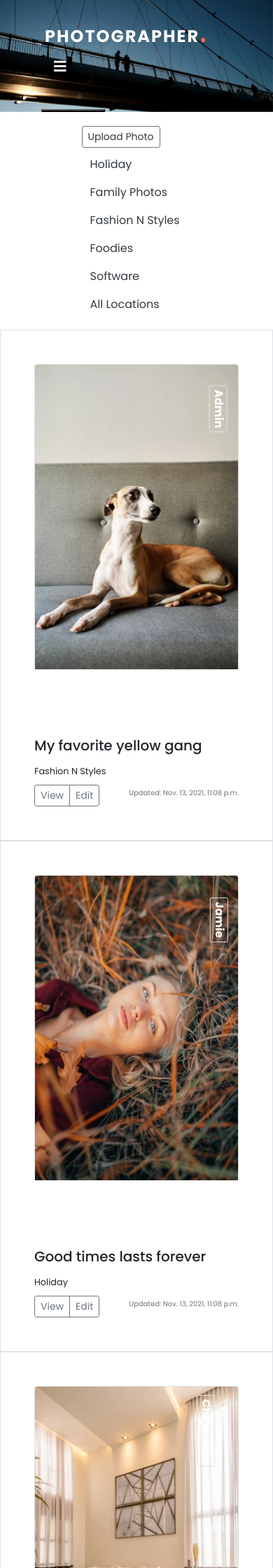
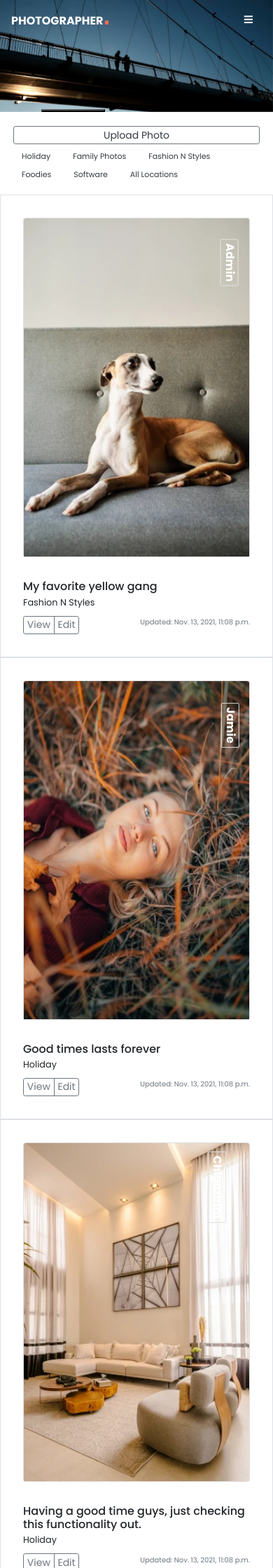
Before and after one commit to ai-dev-official/Photographer-Web-App-in-Django, a Django app: page / in a window 390 px wide. Shown: the top 2240 px of the page at 70% size. Run offline with Django 3.2, Linux system fonts and the light colour scheme; a user stored in the database is signed in; data comes from the database, SQL or seed files in the repository; both versions use the stored data as it was after the commit; some libraries are stand-ins or nearby versions.

Commit message:
Added Responsiveness

```diff
--- a/static/css/custom.css
+++ b/static/css/custom.css
@@ -807,3 +807,157 @@ main .main-login, main .btn {
   .navbar-expand-lg .navbar-nav .nav-link {
     margin-right: 20px;
   }
+
+
+
+  @media screen and ( min-width: 200px){
+
+    #logo {
+      font-size: 16px;
+      letter-spacing: 0;
+    }
+
+    nav .fa {
+      font-size: 14px;
+    }
+
+    .nave-menu{
+      margin-left: 0;
+      margin-right: 0;
+      margin-top: -20px;
+    }
+
+    .navbar .mx-5 {
+      margin-left: 0 !important;
+      margin-right: 0 !important;
+    }
+
+    .navbar-brand {
+      padding-top: 0;
+    }
+
+    .navbar-collapse:active {
+      background: white;
+      padding: 16px;
+      border: 1px solid #ddd;
+    }
+
+    .sticky #logo {
+      margin-top: -8px;
+    }
+
+    .col3-remove {
+      width: 1  !important;
+    }
+
+    .col6-add {
+      flex: 0 0 100% !important;
+      max-width: 100% !important;
+      width: 100% !important;
+      line-height: 10px !important;
+      font-size: 11px !important;
+    }
+
+    .btn-add-col{
+      width: 100%;
+    }
+
+    .card-m-add {
+      margin: 1rem !important;
+    }
+
+    .p-gallery .p-5 {
+        padding: 0 !important;
+    }
+
+    .card-title {
+      font-size: 1rem;
+      margin-bottom: 0;
+    }
+
+    .navbar-nav .nav-link {
+      font-size: 14px;
+      line-height: 12px;
+    }
+
+    .photo-date {
+
+      margin-left: 40px;
+    }
+
+    .btn-group-sm > .btn, .btn-sm {
+      padding: .1rem .3rem;
+    }
+
+    .sect-img {
+      display: none;
+    }
+
+    .footer {
+      padding: 2rem 0 !important;
+    }
+
+    .footer-h5 {
+      font-size: 1rem;
+    }
+
+    .footer-btn {
+      margin: 1rem 0 !important;
+    }
+
+    footer ul li, footer ul li a {
+      font-size: 12px !important;
+    }
+
+    .copyright {
+      margin-left: 14px;
+    }
+
+    .nav_button {
+      font-size: 14px;
+    }
+
+  }
+
+  @media screen and (min-width:300px){
+
+    .card-m-add {
+      margin: 2rem !important;
+    }
+
+    .footer {
+      padding: 2rem .9rem !important;
+    }
+
+  }
+
+
+
+  @media screen and (min-width:578px){
+    .btn-add-col{
+      width: 9rem !important;
+    }
+
+    .display-1 {
+      font-size: 4rem;
+
+    }
+
+    .sect-img {
+      display: none;
+    }
+
+
+  }
+
+  @media screen and (min-width:1024px){
+
+    .card-m-add {
+      margin: 3rem !important;
+    }
+
+    .col6-add {
+      margin-left: 3.5rem;
+    }
+
+  }
--- a/templates/base.html
+++ b/templates/base.html
@@ -24,7 +24,7 @@
 
   <header class="header">
     <nav class="navbar navbar-expand-lg fixed-top py-3">
-      <div class="container-fluid mx-5">
+      <div class="container-fluid mx-5 nave-menu">
         <a href="{% url 'gallery' %}" class="navbar-brand font-weight-bold" id="logo">PhotoGrapher<span>.</span> </a>
         <button type="button" data-toggle="collapse" data-target="#navbarSupportedContent"
           aria-controls="navbarSupportedContent" aria-expanded="false" aria-label="Toggle navigation"
@@ -34,7 +34,7 @@
           <ul class="navbar-nav ml-auto">
             <li class="nav-item"><a href="{% url 'gallery' %}" class="nav-link text-uppercase">Portfolio<span
               class="sr-only">(current)</span></a></li>
-            <li class="nav-item active"><a href="{% url 'home' %}" class="nav-link text-uppercase">What We Do</a></li>
+            {% comment %} <li class="nav-item active"><a href="{% url 'home' %}" class="nav-link text-uppercase">What We Do</a></li> {% endcomment %}
             <li class="nav-item"><a href="{% url 'about' %}" class="nav-link text-uppercase">Connect</a></li>
             <li class="nav-item"><a href="{% url 'contact' %}" class="nav-link text-uppercase">Contact Us</a></li>
           </ul>
@@ -87,14 +87,15 @@
 
 
 
-  <footer class="container-fluid p-5  bg-light mt-auto">
+  <footer class="container-fluid p-5  bg-light mt-auto footer">
     <div class="row">
       <div class="col-12 col-md">
-        <a href="{% url 'add' %}" class="btn btn-sm btn-outline-secondary btn-small m-1 text-dark">Upload Photo</a>
-
+        {% if user.is_superuser %}
+        <a href="{% url 'add' %}" class="btn btn-sm btn-outline-secondary btn-small m-1 text-dark footer-btn">Upload Photo</a>
+        {% endif %}
       </div>
       <div class="col-6 col-md">
-        <h5>About</h5>
+        <h5 class="footer-h5">About</h5>
         <ul class="list-unstyled text-small">
 
           <li class="text-muted"><a href="{% url 'home' %}">Home</a></li>
@@ -105,7 +106,7 @@
         </ul>
       </div>
       <div class="col-6 col-md">
-        <h5>Services</h5>
+        <h5 class="footer-h5">Services</h5>
         <ul class="list-unstyled text-small">
           <li><a class="text-muted" href="#">Weddings</a></li>
           <li><a class="text-muted" href="#">Tournaments</a></li>
@@ -115,7 +116,7 @@
         </ul>
       </div>
       <div class="col-6 col-md">
-        <h5>User Menu</h5>
+        <h5 class="footer-h5">User Menu</h5>
         <ul class="list-unstyled text-small">
           <li><a class="text-muted" href="{% url 'login' %}">Log In</a></li>
           <li><a class="text-muted" href="{% url 'signup' %}">Sign Up</a></li>
@@ -124,7 +125,7 @@
         </ul>
       </div>
       <div class="col-6 col-md">
-        <h5>Categories</h5>
+        <h5 class="footer-h5">Categories</h5>
         <ul class="list-unstyled text-small">
           {% for category in categories %}
           <li>
@@ -141,7 +142,7 @@
     </div>
     <div class="container-fluid border-top">
 
-      <small class="d-block mt-5 text-muted">&copy; 2021 PhotoGrapher Website | All rights reserved!</small>
+      <small class="d-block mt-5 text-muted copyright">&copy; 2021 PhotoGrapher Website | All rights reserved!</small>
     </div>
   </footer>
 
--- a/templates/photos/gallery.html
+++ b/templates/photos/gallery.html
@@ -40,17 +40,18 @@
     </div>
   </div>
   <div class="row justify-content-center">
-    <div class="col-3 no-gutters ">
+    <div class="col-3 no-gutters col3-remove">
 
     </div>
 
-    <div class="col-6 col-md-6 col-sm-4 no-gutters">
+    <div class="col-6 col-md-6 col-sm-4 no-gutters col6-add">
 
 
       <div class="my-3  justify-content-center text-dark navbar-collapse">
         <ul class="nav">
-          <a href="{% url 'add' %}" class="btn btn-sm btn-outline-secondary btn-small m-1 text-dark">Upload Photo</a>
-
+          {% if user.is_superuser %}
+          <a href="{% url 'add' %}" class="btn btn-sm btn-outline-secondary btn-small m-1 text-dark btn-add-col">Upload Photo</a>
+          {% endif %}
           {% for category in categories %}
           <li class="nav-item">
             <a class="nav-link text-dark" href="{% url 'gallery' %}?category={{category.name}}">{{category.name}}</a>
@@ -66,14 +67,14 @@
 
     </div>
 
-    <div class="col-3 no-gutters ">
+    <div class="col-3 no-gutters col3-remove">
 
     </div>
   </div>
   <div class="row no-gutters">
     {% for photo in photos %}
     <div class="col-md-4 col-sm-6 col-xs-6 no-gutters border p-gallery">
-      <div class="card shadow-0 m-5">
+      <div class="card shadow-0 m-5 card-m-add">
         <div class="bg-image hover-overlay ripple" data-mdb-ripple-color="light">
           <img src="{{photo.image.url}}" class="img-fluid card-img-top imag-thumbnail" />
           <small class="imag-author">{{photo.author}}</small>
@@ -83,7 +84,7 @@
         </div>
 
       </div>
-      <div class="card-body p-5">
+      <div class="card-body p-5 card-m-add">
         <h5 class="card-title">{{photo.title}}</h5>
         <small class="card-text">{{photo.category.name}}</small>
         <div class="d-flex justify-content-between align-items-center">
```
Also changed, not shown: static/css/home.css (+11 -0 lines), db.sqlite3.
